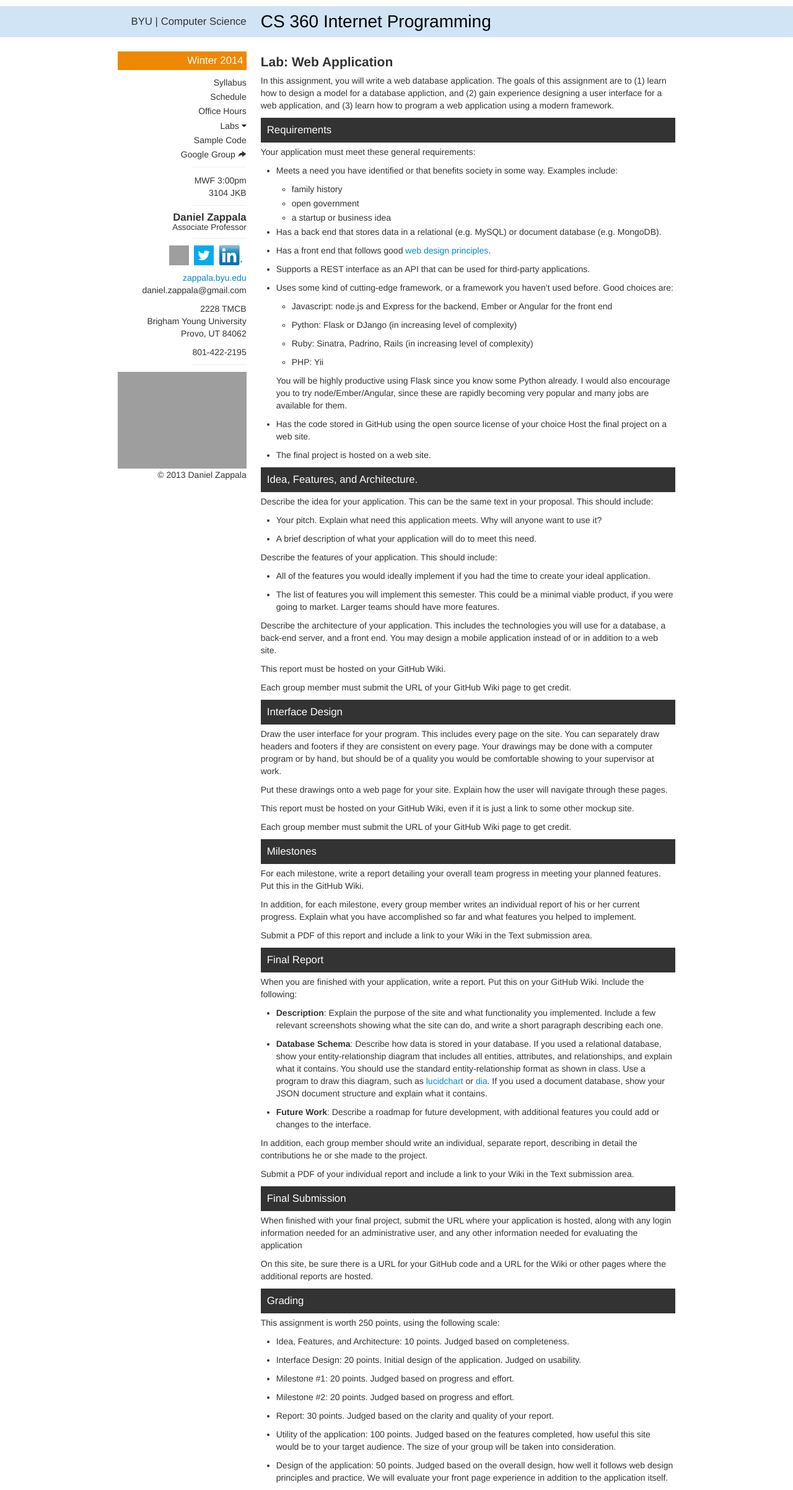
After one commit to zappala/cs360-web, a Flask app: page /winter-2014//labs/web-application in a window 1280 px wide. The commit adds this page. Shown: the whole page at 62% size. Run offline with Flask 2, Linux system fonts and the light colour scheme; some libraries are stand-ins or nearby versions; grey boxes are pictures that could not be loaded.

Commit message:
New lab, modified schedule.

```diff
--- /dev/null
+++ b/templates/winter-2014/labs/web-application.html
@@ -0,0 +1,184 @@
+{% extends "winter-2014/sidebar.html" %}
+
+{% block page %}
+
+{% filter markdown %}
+
+# Lab: Web Application
+
+In this assignment, you will write a web database application.  The
+goals of this assignment are to (1) learn how to design a model for a
+database appliction, and (2) gain experience designing a user
+interface for a web application, and (3) learn how to program a web
+application using a modern framework.
+
+## Requirements
+
+Your application must meet these general requirements:
+
+* Meets a need you have identified or that benefits society in some way. Examples include:
+
+    * family history
+    * open government
+    * a startup or business idea
+
+* Has a back end that stores data in a relational (e.g. MySQL) or
+document database (e.g. MongoDB).
+
+* Has a front end that follows good [web design
+principles](http://cs360.byu.edu/static/fall-2013/lectures/web-design.pdf).
+
+* Supports a REST interface as an API that can be used for third-party
+applications.
+
+* Uses some kind of cutting-edge framework, or a framework you haven’t
+used before. Good choices are:
+
+    * Javascript: node.js and Express for the backend, Ember or
+    Angular for the front end
+
+    * Python: Flask or DJango (in increasing level of complexity)
+
+    * Ruby: Sinatra, Padrino, Rails (in increasing level of complexity)
+
+    * PHP: Yii
+
+    You will be highly productive using Flask since you know some
+    Python already. I would also encourage you to try
+    node/Ember/Angular, since these are rapidly becoming very popular
+    and many jobs are available for them.
+
+* Has the code stored in GitHub using the open source license of your
+choice Host the final project on a web site.
+
+* The final project is hosted on a web site.
+
+## Idea, Features, and Architecture.
+
+Describe the idea for your application. This can be the same text in
+your proposal. This should include:
+
+* Your pitch. Explain what need this application meets. Why will anyone
+want to use it?
+
+* A brief description of what your application will do to meet this need.
+
+Describe the features of your application. This should include:
+
+* All of the features you would ideally implement if you had the time
+to create your ideal application.
+
+* The list of features you will implement this semester. This could be
+a minimal viable product, if you were going to market. Larger teams
+should have more features.
+
+Describe the architecture of your application. This includes the
+technologies you will use for a database, a back-end server, and a
+front end.  You may design a mobile application instead of or in
+addition to a web site.
+
+This report must be hosted on your GitHub Wiki.
+
+Each group member must submit the URL of your GitHub Wiki page to get
+credit.
+
+## Interface Design
+
+Draw the user interface for your program.  This includes every page on
+the site. You can separately draw headers and footers if they are
+consistent on every page.  Your drawings may be done with a computer
+program or by hand, but should be of a quality you would be comfortable
+showing to your supervisor at work.
+
+Put these drawings onto a web page for your site. Explain how the user
+will navigate through these pages.
+
+This report must be hosted on your GitHub Wiki, even if it is just a link
+to some other mockup site.
+
+Each group member must submit the URL of your GitHub Wiki page to get
+credit.
+
+## Milestones
+
+For each milestone, write a report detailing your overall team
+progress in meeting your planned features. Put this in the GitHub
+Wiki.
+
+In addition, for each milestone, every group member writes an
+individual report of his or her current progress. Explain what you
+have accomplished so far and what features you helped to implement.
+
+Submit a PDF of this report and include a link to your Wiki in the
+Text submission area.
+
+## Final Report
+
+When you are finished with your application, write a report. Put this
+on your GitHub Wiki. Include
+the following:
+
+* **Description**: Explain the purpose of the site and what
+functionality you implemented. Include a few relevant screenshots
+showing what the site can do, and write a short paragraph describing
+each one.
+
+* **Database Schema**: Describe how data is stored in your database.
+If you used a relational database, show your entity-relationship
+diagram that includes all entities, attributes, and relationships, and
+explain what it contains.  You should use the standard
+entity-relationship format as shown in class. Use a program to draw
+this diagram, such as [lucidchart](http://www.lucidchart.com) or
+[dia](http://www.gnome.org/projects/dia). If you used a document
+database, show your JSON document structure and explain what it
+contains.
+
+* **Future Work**: Describe a roadmap for future development, with
+additional features you could add or changes to the interface.
+
+In addition, each group member should write an individual, separate
+report, describing in detail the contributions he or she made to
+the project.
+
+Submit a PDF of your individual report and include a link to your Wiki
+in the Text submission area.
+
+## Final Submission
+
+When finished with your final project, submit the URL where your
+application is hosted, along with any login information needed for an
+administrative user, and any other information needed for evaluating
+the application
+
+On this site, be sure there is a URL for your GitHub code and a URL for
+the Wiki or other pages where the additional reports are hosted.
+
+## Grading
+
+This assignment is worth 250 points, using the following scale:
+
+* Idea, Features, and Architecture: 10 points. Judged based on
+completeness.
+
+* Interface Design: 20 points. Initial design of the application. Judged
+on usability.
+
+* Milestone #1: 20 points. Judged based on progress and effort.
+
+* Milestone #2: 20 points. Judged based on progress and effort.
+
+* Report: 30 points. Judged based on the clarity and quality of your
+report.
+
+* Utility of the application: 100 points. Judged based on the features
+completed, how useful this site would be to your target audience. The
+size of your group will be taken into consideration.
+
+* Design of the application: 50 points. Judged based on the overall
+design, how well it follows web design principles and practice. We
+will evaluate your front page experience in addition to the
+application itself.
+
+{% endfilter %}
+
+{% endblock %}
--- a/templates/winter-2014/sidebar.html
+++ b/templates/winter-2014/sidebar.html
@@ -24,6 +24,7 @@ Winter 2014
 	<li><a href={{url_for("show",directory="winter-2014/labs",page="download-accelerator")}}>Download Accelerator</a></li>
 	<li><a href={{url_for("show",directory="winter-2014/labs",page="web-server")}}>Web Server</a></li>
 	<li><a href={{url_for("show",directory="winter-2014/labs",page="queueing-theory")}}>Queueing Theory</a></li>
+	<li><a href={{url_for("show",directory="winter-2014/labs",page="web-application")}}>Web Application</a></li>
       </ul>
     </div>
   </li>
```
Also changed, not shown: views/winter2014.py (+23 -21 lines).
